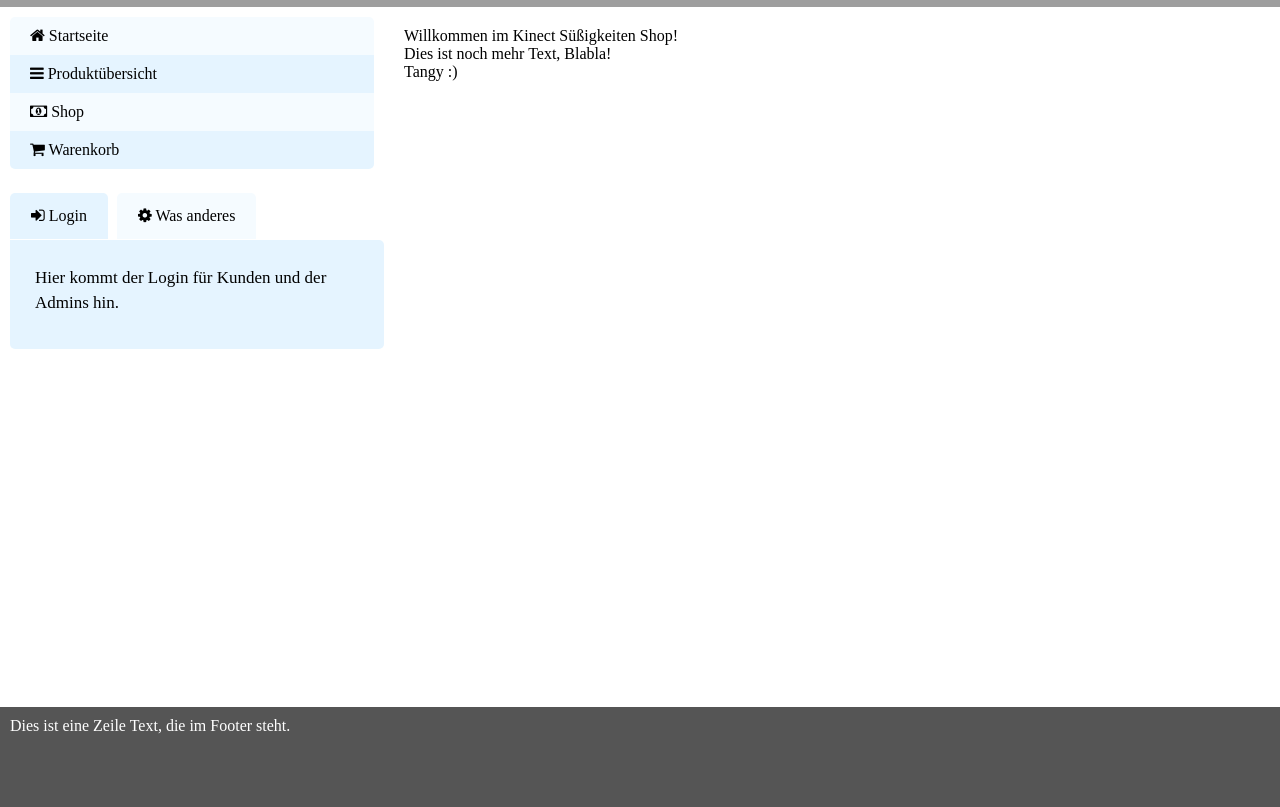
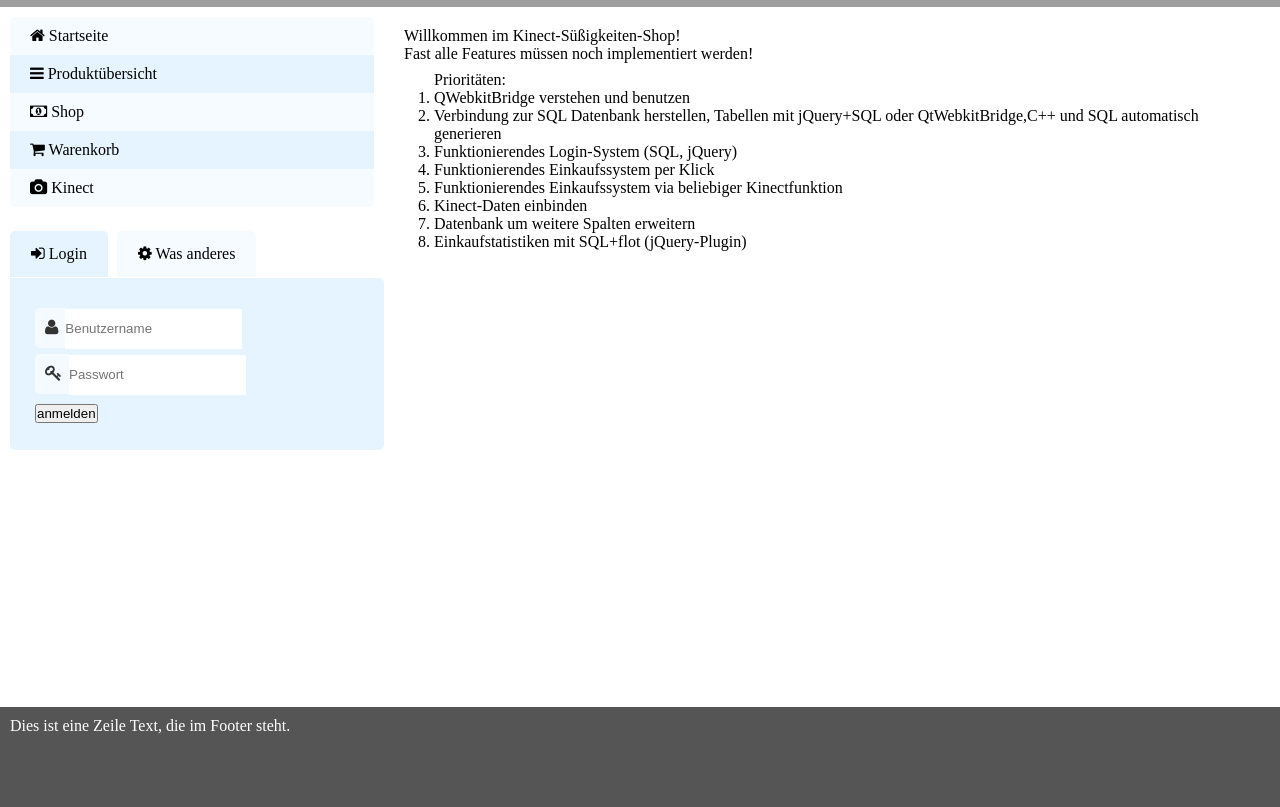
Before and after one commit to tangboshi/kinectshop, a plain HTML site: page KinectShopApp/src/index.html in a window 1280 px wide. Shown: the part 93-900 px from the top of the page. Drawn offline with Linux system fonts and the light colour scheme; grey boxes are pictures that could not be loaded.

Commit message:
Some more minor changes

```diff
--- a/KinectShopApp/src/css/styles.css
+++ b/KinectShopApp/src/css/styles.css
@@ -108,6 +108,10 @@ body{
     width:70%;
 }
 
+#content ol, #content ul{
+    margin: auto 30px;
+}
+
 #header{
     height:100px;
     background:rgb(160,220,255);
@@ -142,12 +146,13 @@ p{
     color:#fff;
     text-align:center;
     padding:10px;
-    background:rgba(0,0,20,0.4);
+    background:rgba(0,0,0,0.4);
     position:absolute;
     top:20px;
     left:10px;
     font-family:"Indie Flower";
     font-weight:bold;
+    border-radius:5px;
 }
 
 /* Tabellen allgemein */
@@ -191,4 +196,28 @@ tbody tr:nth-child(odd) td{
     width: 100%;
 }
 
+/* Login */
+
+.input-prepend{
+    position:relative;
+    display:table;
+    border-collapse:separate;
+    margin:5px 0;
+}
+
+.input-prepend .fa{
+    padding: 10px 7px 10px 10px;
+    background: #fff;
+    background: rgba(255,255,255,0.6);
+    border-radius: 5px 0 0 5px;
+    color: #333;
+    height:40px;
+}
+
+.input-prepend input{
+    border:none;
+    height:40px;
+    line-height:40px;
+}
+
 /* *****************  END Styling  *************** */
--- a/KinectShopApp/src/index.html
+++ b/KinectShopApp/src/index.html
@@ -44,6 +44,10 @@
                                 <span class="fa fa-shopping-cart"></span>
                                 Warenkorb
                             </li>
+                            <li title="kinect">
+                                <span class="fa fa-camera"></span>
+                                Kinect
+                            </li>
                         </ul>
 
                         <br>
@@ -56,9 +60,18 @@
                                     <span class="tab-text">Login</span>
                                 </label>
                                 <div id="tab-content1" class="tab-content">
-                                    <p>
-                                        Hier kommt der Login für Kunden und der Admins hin.
-                                    </p>
+                                    <div class="formbody">
+                                        <div class="input-prepend">
+                                            <span class="fa fa-user"></span>
+                                            <input type="text" name="username" placeholder="Benutzername" value required>
+                                        </div>
+                                        <div class="input-prepend">
+                                            <span class="fa fa-key"></span>
+                                            <input type="password" name="password" placeholder="Passwort" value required>
+                                        </div>
+
+                                        <input type="submit" value="anmelden" name="submit" id="login">
+                                    </div>
                                 </div>
                             </li>
 
@@ -80,9 +93,20 @@
                  --><div id="content">
                          <div class="section active" id="start">
                             <p>
-                                 Willkommen im Kinect Süßigkeiten Shop!<br>
-                                 Dies ist noch mehr Text, Blabla!<br>
-                                 Tangy :)
+                                Willkommen im Kinect-Süßigkeiten-Shop!<br>
+                                Fast alle Features müssen noch implementiert werden!
+                            </p>
+                            <p>
+                                <ol>Prioritäten:
+                                    <li>QWebkitBridge verstehen und benutzen</li>
+                                    <li>Verbindung zur SQL Datenbank herstellen, Tabellen mit jQuery+SQL oder QtWebkitBridge,C++ und SQL automatisch generieren</li>
+                                    <li>Funktionierendes Login-System (SQL, jQuery)</li>
+                                    <li>Funktionierendes Einkaufssystem per Klick</li>
+                                    <li>Funktionierendes Einkaufssystem via beliebiger Kinectfunktion</li>
+                                    <li>Kinect-Daten einbinden</li>
+                                    <li>Datenbank um weitere Spalten erweitern</li>
+                                    <li>Einkaufstatistiken mit SQL+flot (jQuery-Plugin)</li>
+                                </ol>
                             </p>
                          </div>
                          <div class="section inactive" id="products">
@@ -156,6 +180,11 @@
                                 Dies ist ihr Einkaufswagen.
                             </p>
                          </div>
+                         <div class="section inactive" id="kinect">
+                            <p>
+                                Ausgabe der Sensoren und Produkterkennung.
+                            </p>
+                        </div>
                     </div>
                 </div><!--
              --><footer id="footer">
--- a/KinectShopApp/src/js/functions.js
+++ b/KinectShopApp/src/js/functions.js
@@ -2,6 +2,9 @@
 $(document).ready(function(){
     // Verlassen-Button
     $("#quit").click(Qt.quit);
+    $("#login").click(function(){
+      alert("Noch zu implementieren, QWebkitBridge muss erst verstanden werden!");
+    });
 });
 
 // UI-Funktionen
--- a/build-KinectShopApp-Desktop-Debug/css/styles.css
+++ b/build-KinectShopApp-Desktop-Debug/css/styles.css
@@ -108,6 +108,10 @@ body{
     width:70%;
 }
 
+#content ol, #content ul{
+    margin: auto 30px;
+}
+
 #header{
     height:100px;
     background:rgb(160,220,255);
@@ -142,12 +146,13 @@ p{
     color:#fff;
     text-align:center;
     padding:10px;
-    background:rgba(0,0,20,0.4);
+    background:rgba(0,0,0,0.4);
     position:absolute;
     top:20px;
     left:10px;
     font-family:"Indie Flower";
     font-weight:bold;
+    border-radius:5px;
 }
 
 /* Tabellen allgemein */
@@ -191,4 +196,28 @@ tbody tr:nth-child(odd) td{
     width: 100%;
 }
 
+/* Login */
+
+.input-prepend{
+    position:relative;
+    display:table;
+    border-collapse:separate;
+    margin:5px 0;
+}
+
+.input-prepend .fa{
+    padding: 10px 7px 10px 10px;
+    background: #fff;
+    background: rgba(255,255,255,0.6);
+    border-radius: 5px 0 0 5px;
+    color: #333;
+    height:40px;
+}
+
+.input-prepend input{
+    border:none;
+    height:40px;
+    line-height:40px;
+}
+
 /* *****************  END Styling  *************** */
--- a/build-KinectShopApp-Desktop-Debug/js/functions.js
+++ b/build-KinectShopApp-Desktop-Debug/js/functions.js
@@ -2,6 +2,9 @@
 $(document).ready(function(){
     // Verlassen-Button
     $("#quit").click(Qt.quit);
+    $("#login").click(function(){
+      alert("Noch zu implementieren, QWebkitBridge muss erst verstanden werden!");
+    });
 });
 
 // UI-Funktionen
--- a/build-KinectShopApp-Desktop-Debug/src/css/styles.css
+++ b/build-KinectShopApp-Desktop-Debug/src/css/styles.css
@@ -108,6 +108,10 @@ body{
     width:70%;
 }
 
+#content ol, #content ul{
+    margin: auto 30px;
+}
+
 #header{
     height:100px;
     background:rgb(160,220,255);
@@ -142,12 +146,13 @@ p{
     color:#fff;
     text-align:center;
     padding:10px;
-    background:rgba(0,0,20,0.4);
+    background:rgba(0,0,0,0.4);
     position:absolute;
     top:20px;
     left:10px;
     font-family:"Indie Flower";
     font-weight:bold;
+    border-radius:5px;
 }
 
 /* Tabellen allgemein */
@@ -191,4 +196,28 @@ tbody tr:nth-child(odd) td{
     width: 100%;
 }
 
+/* Login */
+
+.input-prepend{
+    position:relative;
+    display:table;
+    border-collapse:separate;
+    margin:5px 0;
+}
+
+.input-prepend .fa{
+    padding: 10px 7px 10px 10px;
+    background: #fff;
+    background: rgba(255,255,255,0.6);
+    border-radius: 5px 0 0 5px;
+    color: #333;
+    height:40px;
+}
+
+.input-prepend input{
+    border:none;
+    height:40px;
+    line-height:40px;
+}
+
 /* *****************  END Styling  *************** */
--- a/build-KinectShopApp-Desktop-Debug/src/js/functions.js
+++ b/build-KinectShopApp-Desktop-Debug/src/js/functions.js
@@ -2,6 +2,9 @@
 $(document).ready(function(){
     // Verlassen-Button
     $("#quit").click(Qt.quit);
+    $("#login").click(function(){
+      alert("Noch zu implementieren, QWebkitBridge muss erst verstanden werden!");
+    });
 });
 
 // UI-Funktionen
```
Also changed, not shown: build-KinectShopApp-Desktop-Debug/src/index.html (+35 -6 lines), 12 other files.
